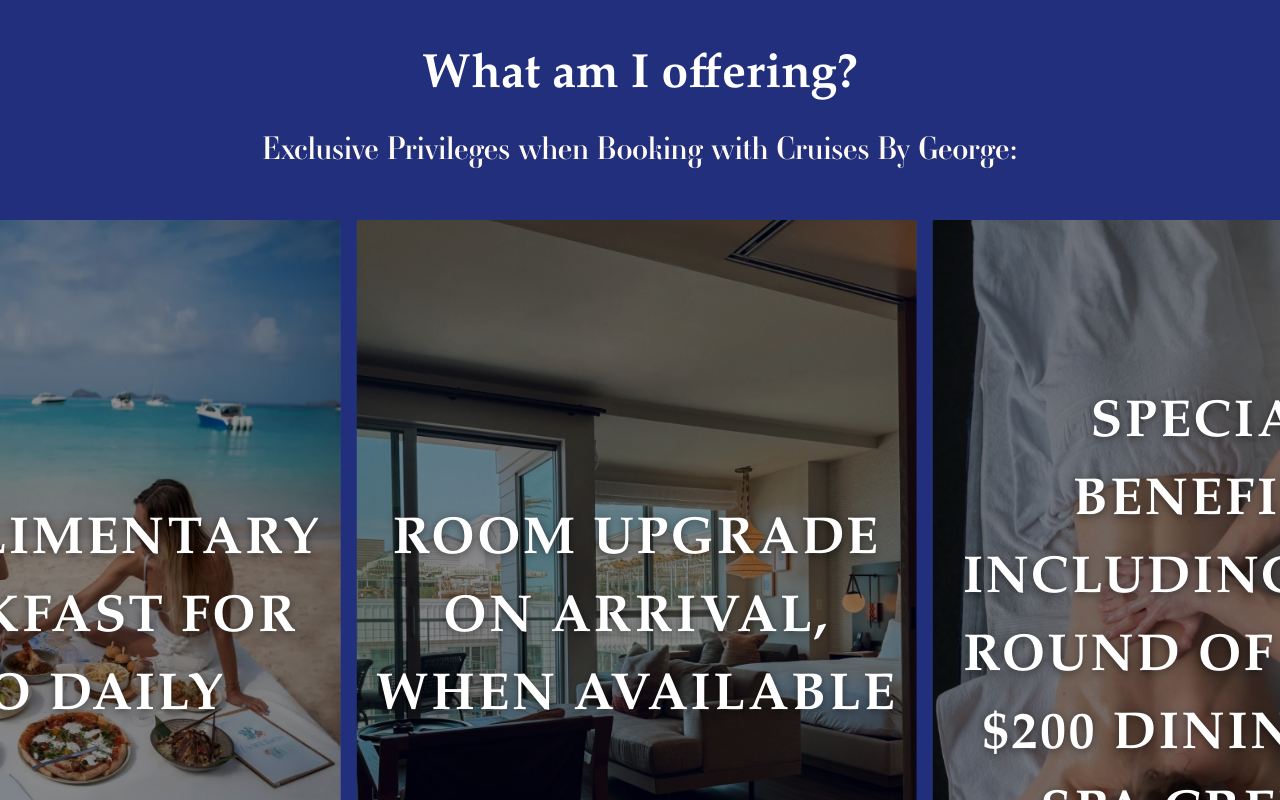
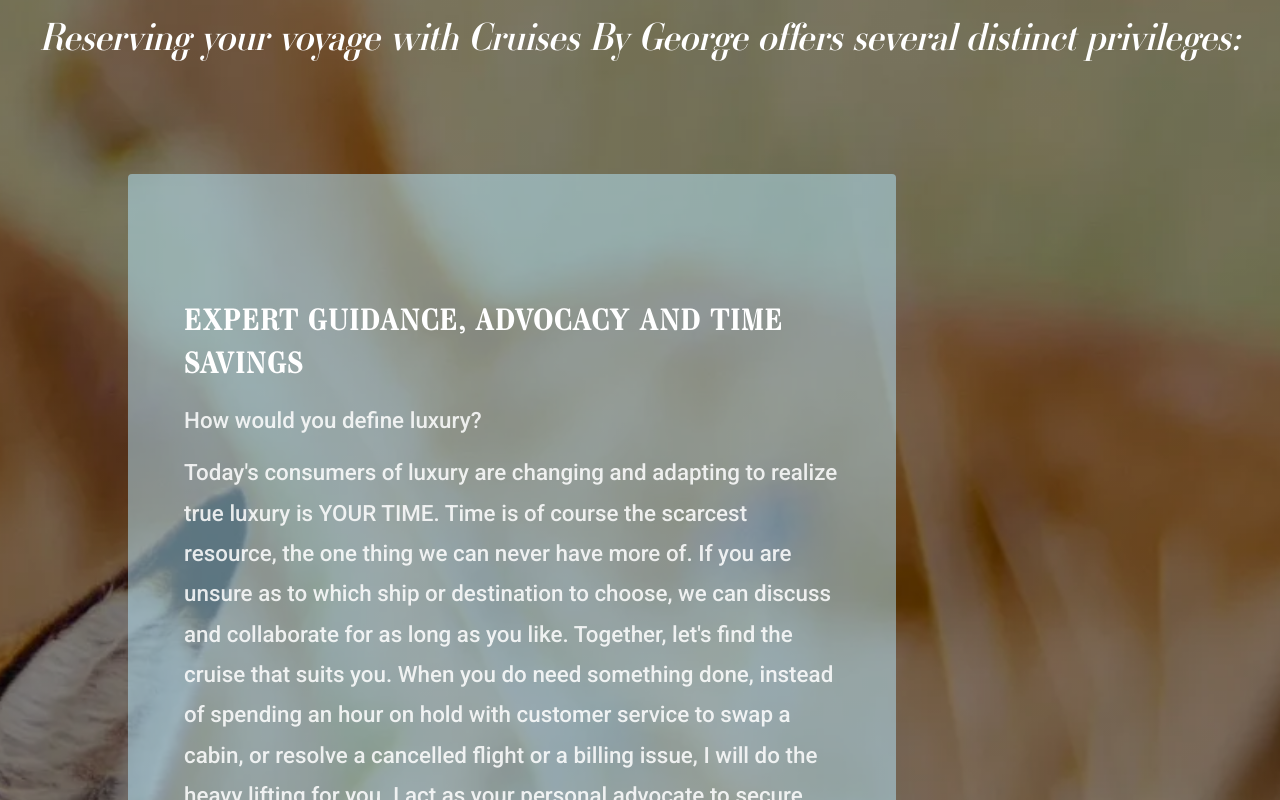
Before and after one commit to cruisesbygeorge/cruisesbygeorge.github.io, a React (Vite) app: page / in a window 1280 px wide. Shown: the part 840-1640 px from the top of the page. Built offline with nearby package versions, Linux system fonts and the light colour scheme; a web font is replaced by a local one.

Commit message:
Removed Scrolling Box carrousel

```diff
--- a/src/components/Advantages.css
+++ b/src/components/Advantages.css
@@ -1,5 +1,5 @@
 .advantages-section {
-  padding-top: 80px;
+  /* padding-top: 80px; */
   background-color: var(--royalBlue);
   overflow-x: hidden;
 }
--- a/src/components/Advantages.tsx
+++ b/src/components/Advantages.tsx
@@ -1,13 +1,4 @@
 import './Advantages.css';
-
-const ADVANTAGE_BOXES = [
-  { label: 'VIP Status', image: '/advantages_images/vip_status.webp' },
-  { label: 'Complimentary Breakfast for Two Daily', image: '/advantages_images/breakfast_for_two.webp' },
-  { label: 'Room Upgrade on Arrival, When Available', image: '/advantages_images/hotel_upgrade.webp' },
-  { label: 'Special Benefits Including Free Round of Golf, $200 Dining or Spa Credit', image: '/advantages_images/spa.webp' },
-  { label: 'Complimentary Wi-Fi', image: '/advantages_images/wifi.webp' },
-  { label: 'Early Check In and Late Check Out, When Available', image: '/advantages_images/reception.webp' },
-];
 
 const REASONS = [
   {
@@ -44,21 +35,6 @@
   return (
     <section id="advantages" className="advantages-section">
       <div className="advantages-inner">
-        <h2 className="advantages-title">What am I offering?</h2>
-        <h3 className="advantages-subtitle">Exclusive Privileges when Booking with Cruises By George:</h3>
-
-        <div className="advantages-carousel-wrapper">
-          <div className="advantages-grid">
-            {[...ADVANTAGE_BOXES, ...ADVANTAGE_BOXES].map((box, i) => (
-              <div key={`${box.label}-${i}`} className="advantage-box">
-                <img src={box.image} alt={box.label} />
-                <div className="advantage-box-overlay">
-                  <span>{box.label}</span>
-                </div>
-              </div>
-            ))}
-          </div>
-        </div>
         <div className="advantages-reasons-bg">
           <p className="advantages-reasons-intro">
             Reserving your voyage with Cruises By George offers several distinct privileges:
```
